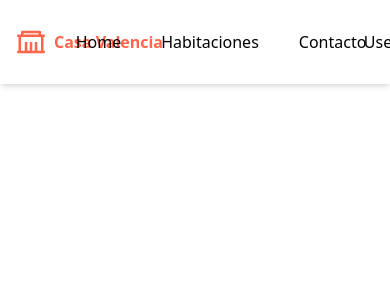
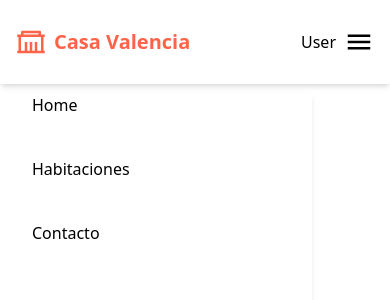
Before and after one commit to M0n00s/CasaValenciaProject, a React (Vite) app: page / in a window 390 px wide. Shown: the top 300 px of the page. Built offline with nearby package versions, Linux system fonts and the light colour scheme.

Commit message:
navbar responsive

```diff
--- a/src/components/Hero.tsx
+++ b/src/components/Hero.tsx
@@ -1,5 +1,5 @@
 import React from "react";
 
 export const Hero = () => {
-  return <div className="h-[90vh] bg-red-300">Hero</div>;
+  return <div className="h-[90vh] ">Hero</div>;
 };
--- a/src/components/Navbar.tsx
+++ b/src/components/Navbar.tsx
@@ -1,17 +1,23 @@
-import React from "react";
 import { RiGovernmentLine } from "react-icons/ri";
+import { IoMdMenu, IoMdClose } from "react-icons/io";
 import { NavLink } from "react-router-dom";
+import { useState } from "react";
 
 export const Navbar = () => {
+  const [showMenu, setshowMenu] = useState(false);
   return (
-    <header className=" flex w-full items-center p-4 shadow-md h-[10vh]">
-      <div className=" w-1/6 flex items-center gap-2 text-primary">
+    <header className=" flex w-full items-center justify-between px-4 md:px-10 shadow-md h-[10vh]">
+      <div className="  flex items-center gap-2 text-primary">
         <span className="text-3xl">
           <RiGovernmentLine />
         </span>
-        <p className="font-bold whitespace-nowrap">Casa Valencia</p>
+        <p className="font-bold text-xl whitespace-nowrap">Casa Valencia</p>
       </div>
-      <nav className="flex gap-10 justify-center  flex-1">
+      <nav
+        className={` bg-white  pl-8 shadow-md flex flex-col gap-10 fixed w-[80%] h-full left-0 top-[11vh] transition-all duration-300  md:static md:items-center  md:flex-row  md:justify-center md:shadow-none md:pl-0 flex-1 ${
+          showMenu ? "left-0" : "-left-full"
+        }`}
+      >
         {["Home", "Habitaciones", "Contacto"].map((nav) => (
           <NavLink
             key={nav}
@@ -22,7 +28,15 @@ export const Navbar = () => {
           </NavLink>
         ))}
       </nav>
-      <div className="w-1/12 justify-center flex justify-end ">User</div>
+      <div className=" justify-end items-center  flex gap-2">
+        <div>User</div>
+        <button
+          onClick={() => setshowMenu(!showMenu)}
+          className=" text-3xl md:hidden"
+        >
+          {showMenu ? <IoMdClose /> : <IoMdMenu />}
+        </button>
+      </div>
     </header>
   );
 };
```
